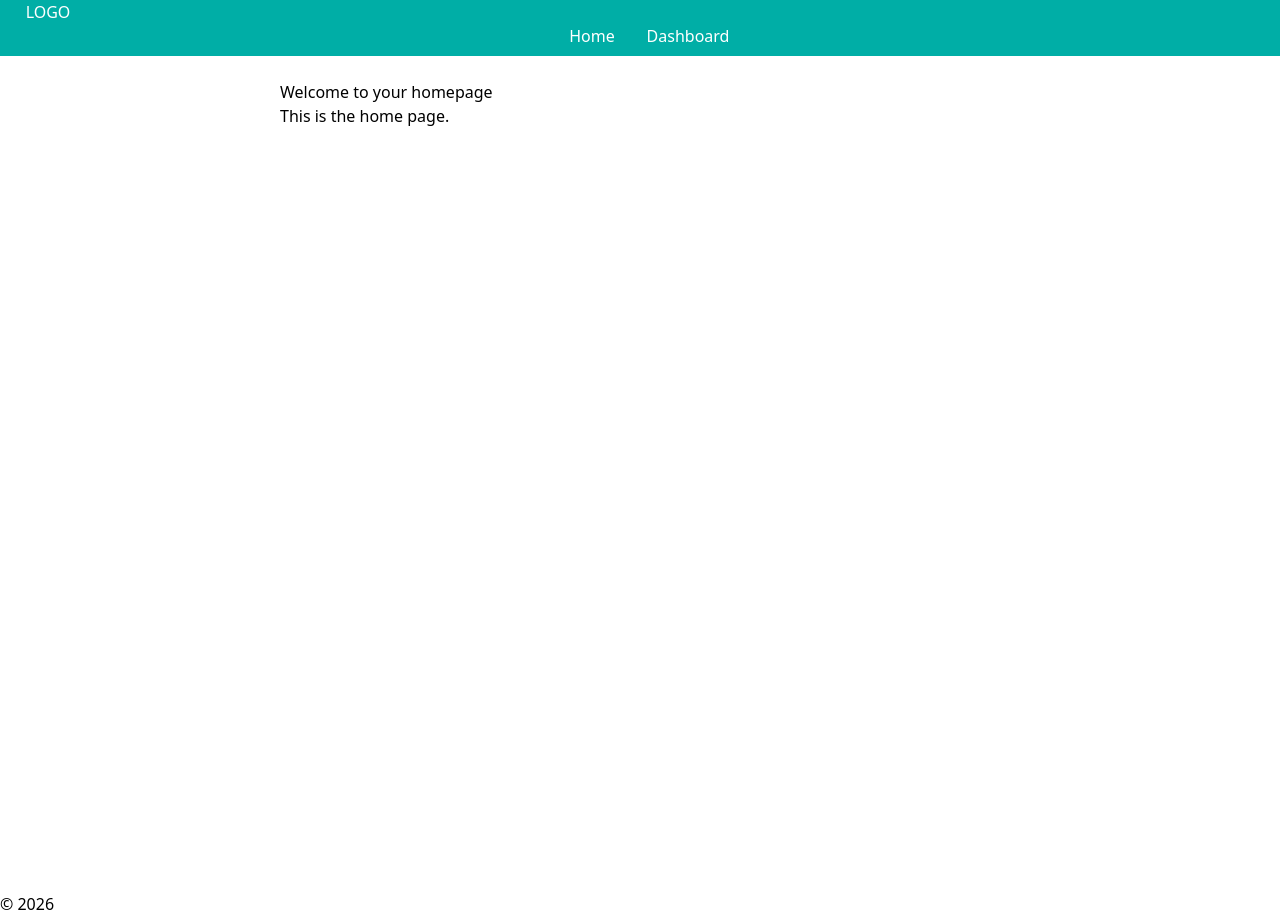
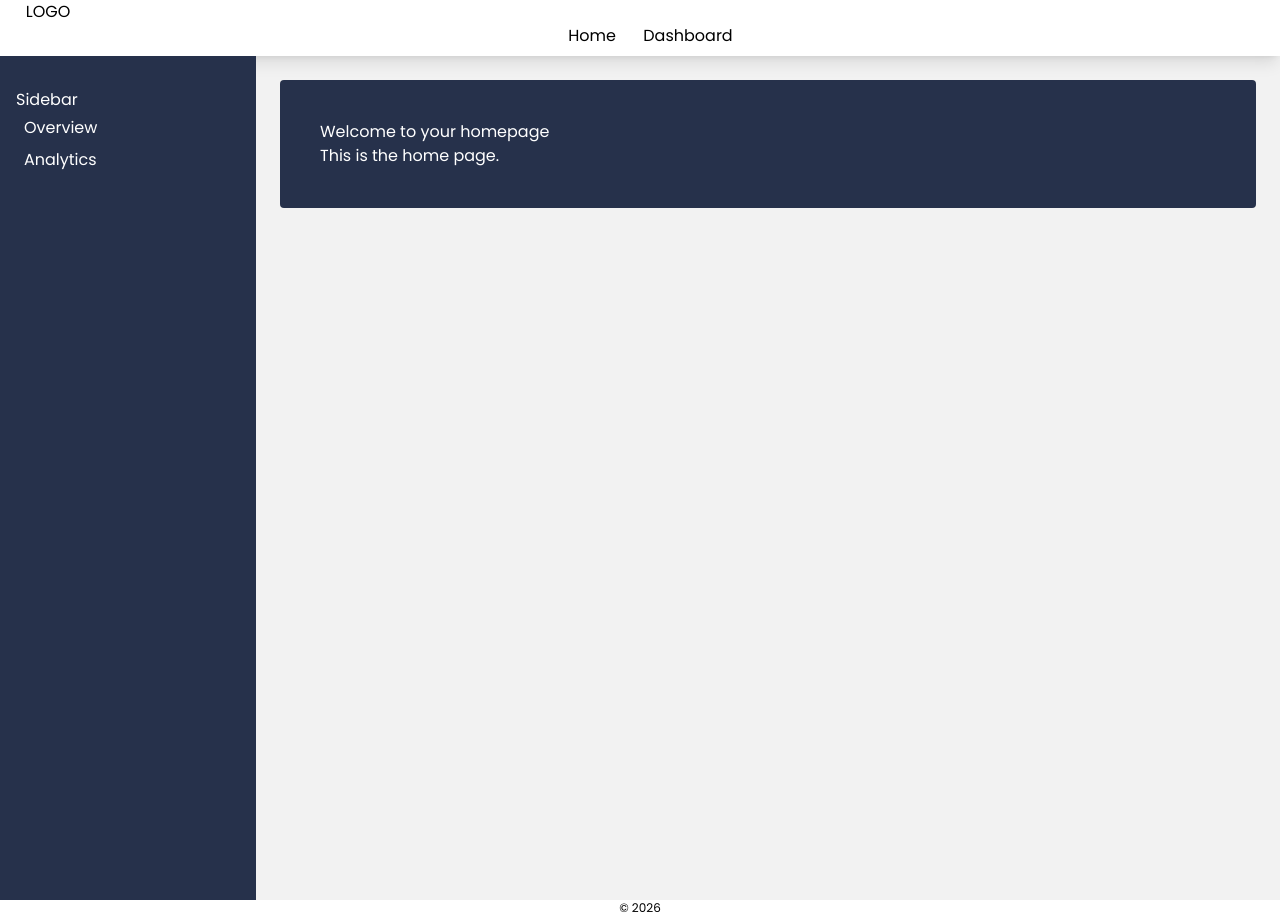
Before and after one commit to trallan/python-dashboard, a Flask app: page / in a window 1280 px wide. Run offline with Flask 3, Linux system fonts and the light colour scheme.

Commit message:
Updated UI

```diff
--- a/app/main/templates/main/index.html
+++ b/app/main/templates/main/index.html
@@ -3,6 +3,9 @@
 {% block title %}Dashboard Home{% endblock %}
 
 {% block content %}
-<h2>Welcome to your homepage</h2>
-<p>This is the home page.</p>
+<div class="bg-[#26314b] rounded-sm text-white w-full p-10">
+    <h2>Welcome to your homepage</h2>
+    <p>This is the home page.</p>
+</div>
+
 {% endblock %}
--- a/app/static/style.css
+++ b/app/static/style.css
@@ -0,0 +1,22 @@
+*{
+    font-family: poppins;
+}
+
+body  {
+    background-color: #f2f2f2;
+}
+
+table, th, td {
+  border: 1px solid #4c5669;
+}
+
+th, td {
+    padding: 4px;
+    font-family: sans-serif;
+    font-size: 14px;
+}
+
+table {
+    border-collapse: collapse;
+    width: 100%;
+}
--- a/app/templates/base.html
+++ b/app/templates/base.html
@@ -7,6 +7,9 @@
 
     <!-- Global CSS -->
     <link rel="stylesheet" href="{{ url_for('static', filename='style.css') }}">
+    <link rel="preconnect" href="https://fonts.googleapis.com">
+    <link rel="preconnect" href="https://fonts.gstatic.com" crossorigin>
+    <link href="https://fonts.googleapis.com/css2?family=Poppins:ital,wght@0,100;0,200;0,300;0,400;0,500;0,600;0,700;0,800;0,900;1,100;1,200;1,300;1,400;1,500;1,600;1,700;1,800;1,900&display=swap" rel="stylesheet">
     <script src="https://cdn.jsdelivr.net/npm/@tailwindcss/browser@4"></script>
 
     {% block head %}{% endblock %}
@@ -14,14 +17,14 @@
 <body>
 
     <!-- Navbar -->
-    <nav class="h-14 bg-[#00aea6] text-white">
+    <nav class="h-14 bg-[#ffffff] text-black shadow-lg">
         {% include "partials/navbar.html" %}
     </nav>
 
     <!-- Main layout -->
     <div>
 
-        <aside class="fixed h-screen w-64 bg-[#00736e] text-white hidden">
+        <aside class="fixed h-screen w-64 bg-[#26314b] text-white">
             {% include "partials/sidebar.html" %}
         </aside>
 
@@ -32,7 +35,7 @@
     </div>
 
     <!-- Footer -->
-    <footer class="absolute bottom-0 w-screen">
+    <footer class="absolute flex justify-center text-xs bg-white bottom-0 h-4 w-screen">
         <p>© 2026</p>
     </footer>
 
--- a/app/templates/partials/sidebar.html
+++ b/app/templates/partials/sidebar.html
@@ -1,5 +1,5 @@
-<ul>
-    <h1>Sidebar</h1>
-    <li><a href="#">Overview</a></li>
-    <li><a href="#">Analytics</a></li>
+<ul class="py-8">
+    <h1 class="px-4">Sidebar</h1>
+    <li class="px-6 py-1 hover:bg-[#1c2437]"><a href="#">Overview</a></li>
+    <li class="px-6 py-1 hover:bg-[#1c2437]"><a href="#">Analytics</a></li>
 </ul>
```
Also changed, not shown: app/dashboard/routes.py (+6 -1 lines), app/dashboard/templates/dashboard/index.html (+22 -2 lines), app/README.md, 1 other file.
